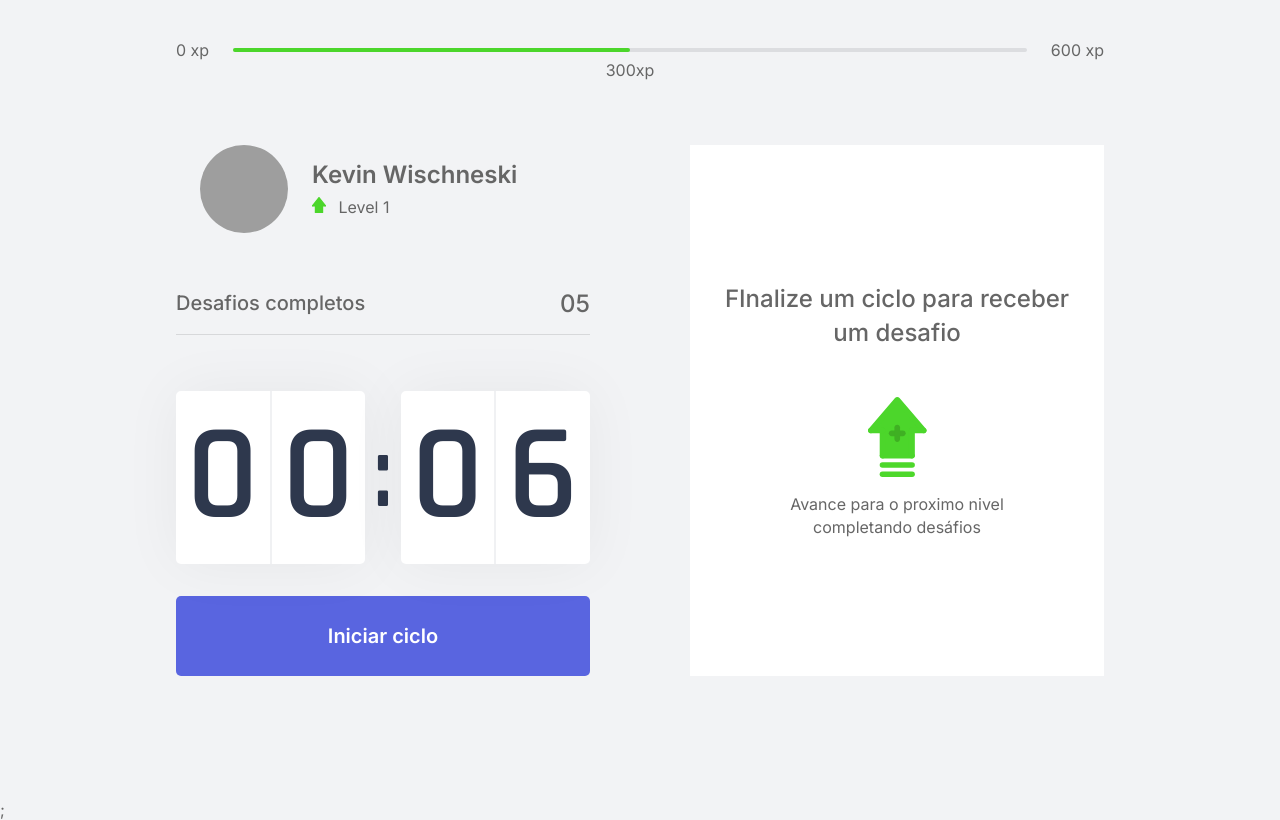
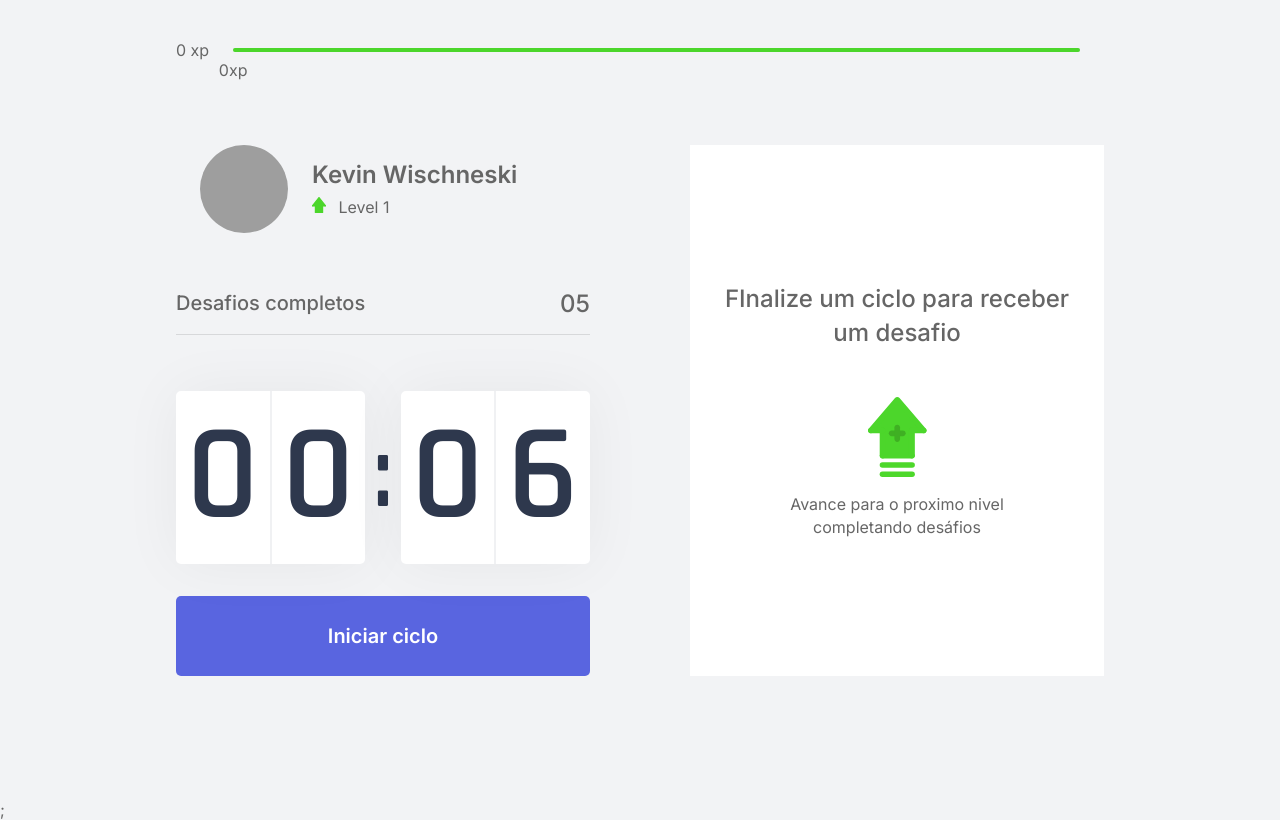
Before and after one commit to KevinWis/MoveIt, a Next.js app: page / in a window 1280 px wide. Built offline with nearby package versions, Linux system fonts and the light colour scheme; grey boxes are pictures that could not be loaded.

Commit message:
fix(experienceBar): replacing fixed values to dynamic values on the experience bar

```diff
--- a/src/components/experienceBar/index.tsx
+++ b/src/components/experienceBar/index.tsx
@@ -1,14 +1,24 @@
+import { useContext } from "react";
+import { ChallengesContext } from "../../contexts/challengesContext";
 import { Header, CurrentXp, CurrentXpBar } from "./style";
 
 const ExperienceBar = () => {
+  const { currentExperience, experienceToNextLevel } = useContext(
+    ChallengesContext
+  );
+
+  const percentToNextLevel =
+    Math.round(currentExperience * 100) / experienceToNextLevel;
   return (
     <Header>
       <span>0 xp</span>
       <div>
-        <CurrentXpBar charge={50} />
-        <CurrentXp offsetX={50}>300xp</CurrentXp>
+        <CurrentXpBar charge={percentToNextLevel} />
+        <CurrentXp offsetX={percentToNextLevel}>
+          {currentExperience}xp
+        </CurrentXp>
       </div>
-      <span>600 xp</span>
+      <span>{experienceToNextLevel}</span>
     </Header>
   );
 };
```
